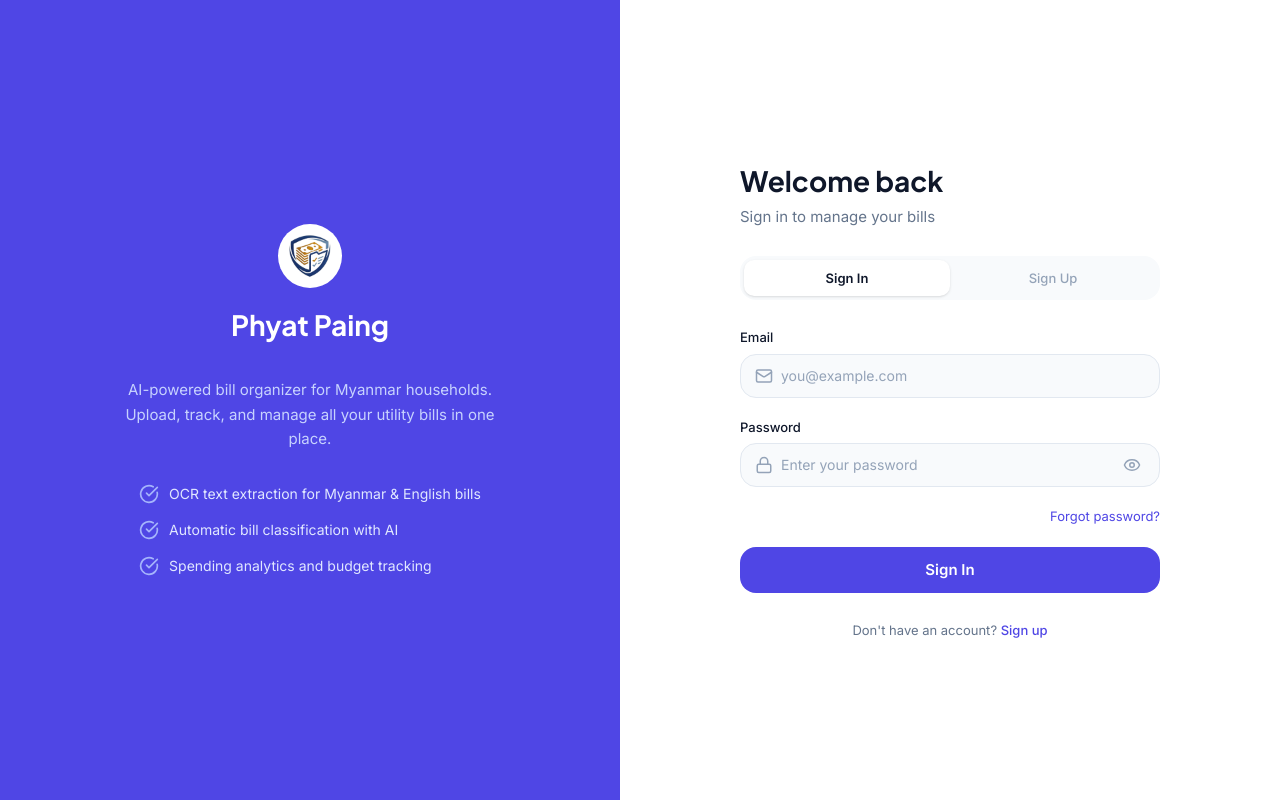
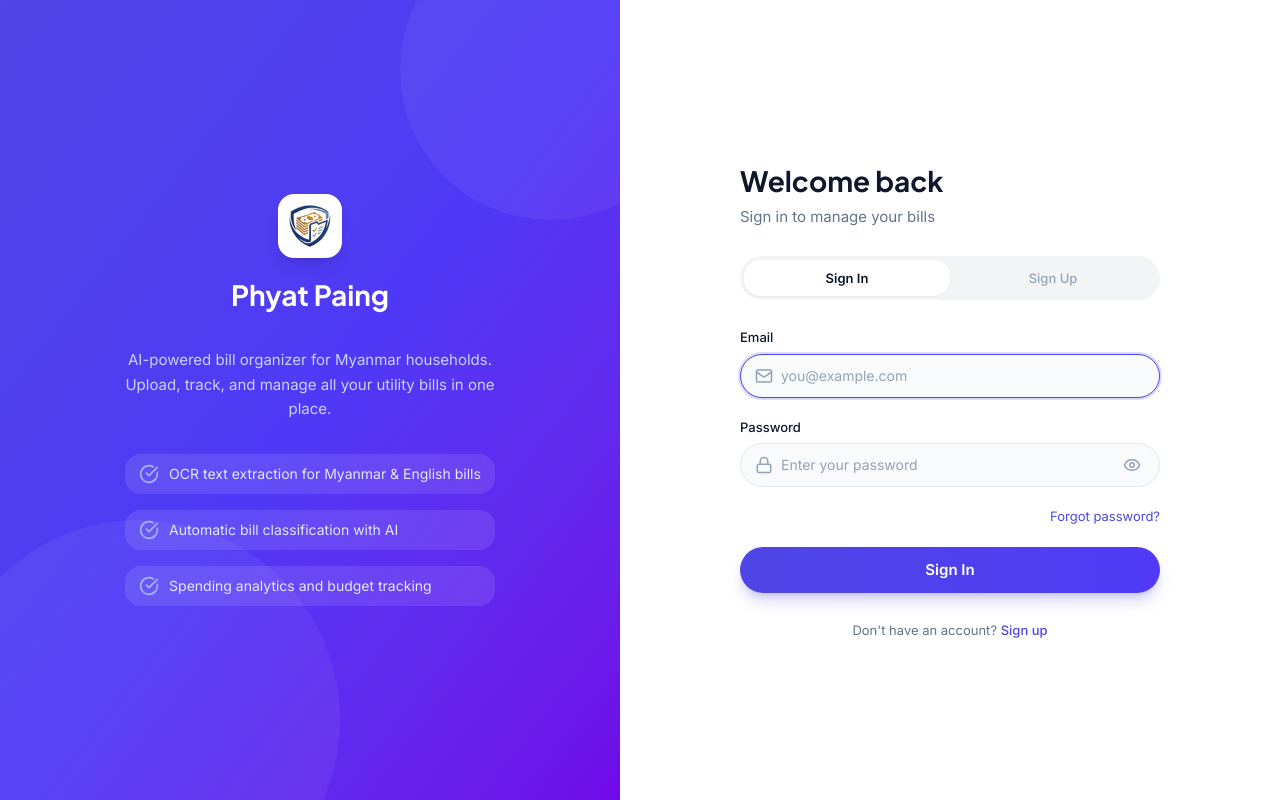
Before and after one commit to youuu199/phyat-paing, a React (Vite) app in the folder client/: page /login in a window 1280 px wide. Built offline with nearby package versions, Linux system fonts and the light colour scheme.

Commit message:
improve auth page dark mode — proper dark:bg-bg backgrounds, focus ring on inputs, gradient submit button, smoother transitions

```diff
--- a/client/src/components/AuthPage.tsx
+++ b/client/src/components/AuthPage.tsx
@@ -80,25 +80,29 @@ export default function AuthPage() {
   };
 
   return (
-    <div className={`flex bg-white ${isMobile ? 'flex-col h-screen' : 'h-screen'}`}>
+    <div className={`flex bg-white dark:bg-bg ${isMobile ? 'flex-col h-screen' : 'h-screen'}`}>
       {/* Left Brand Panel — hidden on mobile, compact branding shown above form */}
       {!isMobile && (
-        <div className="w-[620px] bg-primary flex flex-col items-center justify-center px-[60px] gap-8 shrink-0">
-          <div className="flex flex-col items-center gap-4">
-            <div className="w-16 h-16 rounded-full bg-white flex items-center justify-center overflow-hidden">
+        <div className="w-[620px] bg-gradient-to-br from-primary via-indigo-600 to-violet-700 flex flex-col items-center justify-center px-[60px] gap-8 shrink-0 relative overflow-hidden">
+          {/* Decorative background circles */}
+          <div className="absolute top-[-80px] right-[-80px] w-[300px] h-[300px] rounded-full bg-white/5" />
+          <div className="absolute bottom-[-120px] left-[-60px] w-[400px] h-[400px] rounded-full bg-white/5" />
+
+          <div className="flex flex-col items-center gap-4 relative z-10">
+            <div className="w-16 h-16 rounded-2xl bg-white flex items-center justify-center overflow-hidden shadow-lg shadow-black/10">
               <img src="/image-logo.png" alt="Phyat Paing" className="w-12 h-12 object-contain" />
             </div>
             <span className="font-heading text-[28px] font-bold text-white">
               Phyat Paing
             </span>
           </div>
-          <p className="text-[#C7D2FE] text-center text-[15px] leading-relaxed max-w-[400px]">
+          <p className="text-[#C7D2FE] text-center text-[15px] leading-relaxed max-w-[400px] relative z-10">
             AI-powered bill organizer for Myanmar households. Upload, track, and
             manage all your utility bills in one place.
           </p>
-          <div className="flex flex-col gap-4 items-start max-w-[380px]">
+          <div className="flex flex-col gap-4 items-start max-w-[380px] relative z-10">
             {FEATURES.map((feat) => (
-              <div key={feat} className="flex items-center gap-2.5">
+              <div key={feat} className="flex items-center gap-2.5 bg-white/10 rounded-lg px-3.5 py-2.5 w-full">
                 <CheckCircle className="w-5 h-5 text-[#A5B4FC] shrink-0" />
                 <span className="text-[#E0E7FF] text-sm">{feat}</span>
               </div>
@@ -108,12 +112,12 @@ export default function AuthPage() {
       )}
 
       {/* Right Form Panel */}
-      <div className={`flex-1 flex items-center justify-center px-6 ${isMobile ? 'py-8' : 'px-[60px]'}`}>
+      <div className={`flex-1 flex items-center justify-center px-6 bg-white dark:bg-bg ${isMobile ? 'py-8' : 'px-[60px]'}`}>
         <div className={`w-full flex flex-col gap-7 ${isMobile ? 'max-w-full' : 'max-w-[420px]'}`}>
           {/* Mobile-only compact branding */}
           {isMobile && (
             <div className="flex flex-col items-center gap-3 mb-2">
-              <div className="w-12 h-12 rounded-full bg-white flex items-center justify-center overflow-hidden">
+              <div className="w-12 h-12 rounded-2xl bg-primary/10 flex items-center justify-center overflow-hidden">
                 <img src="/image-logo.png" alt="Phyat Paing" className="w-9 h-9 object-contain" />
               </div>
               <span className="font-heading text-xl font-bold text-text-primary">
@@ -137,23 +141,23 @@ export default function AuthPage() {
           </div>
 
           {/* Tabs */}
-          <div className="flex bg-bg p-1 rounded-lg">
+          <div className="flex bg-gray-100 dark:bg-gray-800/50 p-1 rounded-xl">
             <button
               onClick={() => { setMode('login'); resetForm(); }}
-              className={`flex-1 h-9 rounded-md text-[13px] font-medium transition-colors ${
+              className={`flex-1 h-9 rounded-lg text-[13px] font-medium transition-all duration-200 ${
                 mode === 'login'
-                  ? 'bg-bg-card text-text-primary font-semibold shadow-sm'
-                  : 'text-text-muted'
+                  ? 'bg-white dark:bg-bg text-text-primary font-semibold shadow-sm shadow-black/5'
+                  : 'text-text-muted hover:text-text-secondary'
               }`}
             >
               Sign In
             </button>
             <button
               onClick={() => { setMode('register'); resetForm(); }}
-              className={`flex-1 h-9 rounded-md text-[13px] font-medium transition-colors ${
+              className={`flex-1 h-9 rounded-lg text-[13px] font-medium transition-all duration-200 ${
                 mode === 'register'
-                  ? 'bg-bg-card text-text-primary font-semibold shadow-sm'
-                  : 'text-text-muted'
+                  ? 'bg-white dark:bg-bg text-text-primary font-semibold shadow-sm shadow-black/5'
+                  : 'text-text-muted hover:text-text-secondary'
               }`}
             >
               Sign Up
@@ -167,7 +171,7 @@ export default function AuthPage() {
               <label className="text-[13px] font-medium text-text-primary">
                 Email
               </label>
-              <div className={`flex items-center px-3.5 bg-bg rounded-lg border border-border gap-2 ${isMobile ? 'h-12' : 'h-11'}`}>
+              <div className={`flex items-center px-3.5 bg-gray-50 dark:bg-gray-800/50 rounded-xl border border-border focus-within:border-primary focus-within:ring-2 focus-within:ring-primary/20 transition-all duration-200 gap-2 ${isMobile ? 'h-12' : 'h-11'}`}>
                 <Mail className="w-[18px] h-[18px] text-text-muted" />
                 <input
                   type="email"
@@ -187,7 +191,7 @@ export default function AuthPage() {
               <label className="text-[13px] font-medium text-text-primary">
                 Password
               </label>
-              <div className={`flex items-center px-3.5 bg-bg rounded-lg border border-border gap-2 ${isMobile ? 'h-12' : 'h-11'}`}>
+              <div className={`flex items-center px-3.5 bg-gray-50 dark:bg-gray-800/50 rounded-xl border border-border focus-within:border-primary focus-within:ring-2 focus-within:ring-primary/20 transition-all duration-200 gap-2 ${isMobile ? 'h-12' : 'h-11'}`}>
                 <Lock className="w-[18px] h-[18px] text-text-muted" />
                 <input
                   type={showPassword ? 'text' : 'password'}
@@ -201,7 +205,7 @@ export default function AuthPage() {
                 <button
                   type="button"
                   onClick={() => setShowPassword(!showPassword)}
-                  className="p-1 hover:bg-bg-card rounded-md transition-colors"
+                  className="p-1 hover:bg-gray-100 dark:hover:bg-gray-700/50 rounded-lg transition-colors"
                 >
                   {showPassword ? (
                     <EyeOff className="w-[18px] h-[18px] text-text-muted" />
@@ -218,7 +222,7 @@ export default function AuthPage() {
                 <label className="text-[13px] font-medium text-text-primary">
                   Confirm Password
                 </label>
-                <div className={`flex items-center px-3.5 bg-bg rounded-lg border border-border gap-2 ${isMobile ? 'h-12' : 'h-11'}`}>
+                <div className={`flex items-center px-3.5 bg-gray-50 dark:bg-gray-800/50 rounded-xl border border-border focus-within:border-primary focus-within:ring-2 focus-within:ring-primary/20 transition-all duration-200 gap-2 ${isMobile ? 'h-12' : 'h-11'}`}>
                   <Lock className="w-[18px] h-[18px] text-text-muted" />
                   <input
                     type="password"
@@ -239,7 +243,7 @@ export default function AuthPage() {
                 <button
                   type="button"
                   onClick={() => setError('Password recovery is not yet available. Please contact support.')}
-                  className="text-[13px] text-primary hover:underline"
+                  className="text-[13px] text-primary hover:text-primary/80 transition-colors"
                 >
                   Forgot password?
                 </button>
@@ -248,16 +252,17 @@ export default function AuthPage() {
 
             {/* Error */}
             {error && (
-              <p className="text-sm text-danger flex items-center gap-1.5" role="alert">
+              <div className="flex items-center gap-2 bg-danger/10 text-danger text-sm px-3.5 py-2.5 rounded-xl" role="alert">
+                <span className="w-1.5 h-1.5 rounded-full bg-danger shrink-0" />
                 {error}
-              </p>
+              </div>
             )}
 
             {/* Submit */}
             <button
               type="submit"
               disabled={submitting}
-              className={`flex items-center justify-center bg-primary rounded-lg text-[15px] font-semibold text-white disabled:opacity-50 ${isMobile ? 'h-12' : 'h-[46px]'}`}
+              className={`flex items-center justify-center bg-gradient-to-r from-primary to-indigo-600 hover:from-primary/90 hover:to-indigo-600/90 rounded-xl text-[15px] font-semibold text-white shadow-lg shadow-primary/25 disabled:opacity-50 transition-all duration-200 ${isMobile ? 'h-12' : 'h-[46px]'}`}
             >
               {submitting ? (
                 <>
@@ -277,14 +282,14 @@ export default function AuthPage() {
             {mode === 'login' ? (
               <>
                 Don't have an account?{' '}
-                <button onClick={toggleMode} className="text-primary font-medium">
+                <button onClick={toggleMode} className="text-primary font-medium hover:text-primary/80 transition-colors">
                   Sign up
                 </button>
               </>
             ) : (
               <>
                 Already have an account?{' '}
-                <button onClick={toggleMode} className="text-primary font-medium">
+                <button onClick={toggleMode} className="text-primary font-medium hover:text-primary/80 transition-colors">
                   Sign in
                 </button>
               </>
```
